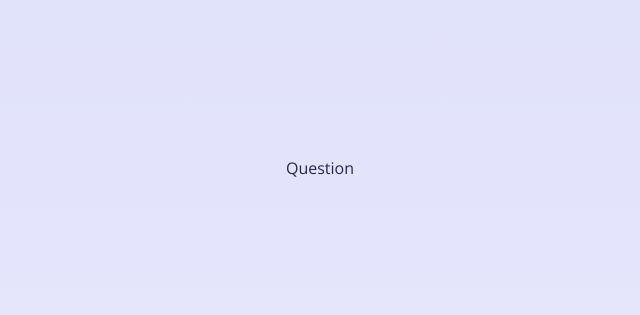
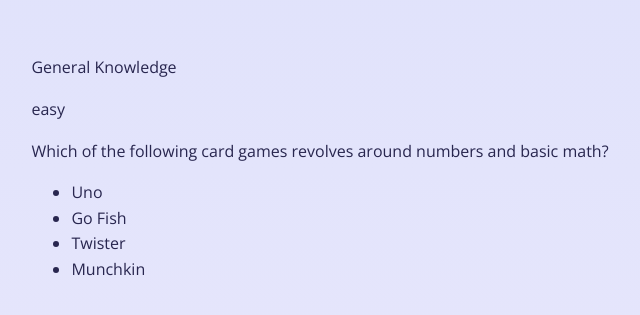
Before and after one commit to goranstevanovic/trivia-quiz-time, a React (Vite) app: page / in a window 1280 px wide. Shown: the part 231-546 px from the top of the page, without its empty margins (320-960 px from the left). Built offline with nearby package versions, Linux system fonts and the light colour scheme.

Commit message:
Add sample content to Question component

```diff
--- a/src/components/Question/index.tsx
+++ b/src/components/Question/index.tsx
@@ -1,3 +1,28 @@
+const question = {
+  category: 'General Knowledge',
+  type: 'multiple',
+  difficulty: 'easy',
+  question:
+    'Which of the following card games revolves around numbers and basic math?',
+  correct_answer: 'Uno',
+  incorrect_answers: ['Go Fish', 'Twister', 'Munchkin'],
+};
+
+const answers = [question.correct_answer, ...question.incorrect_answers];
+
 export default function Question() {
-  return <div>Question</div>;
+  return (
+    <div>
+      <header>
+        <p>{question.category}</p>
+        <p>{question.difficulty}</p>
+      </header>
+      <p>{question.question}</p>
+      <ul>
+        {answers.map((answer) => (
+          <li>{answer}</li>
+        ))}
+      </ul>
+    </div>
+  );
 }
```
